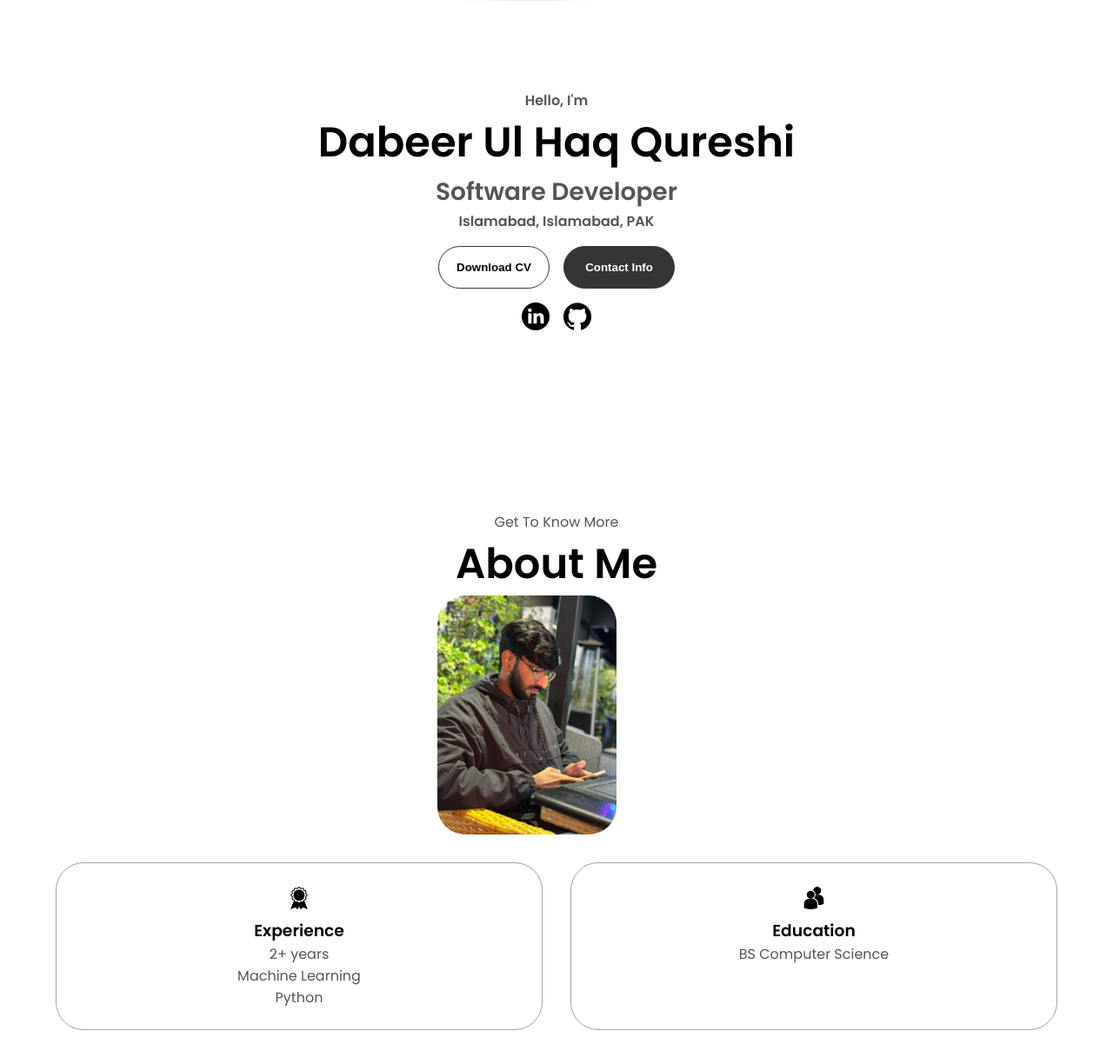
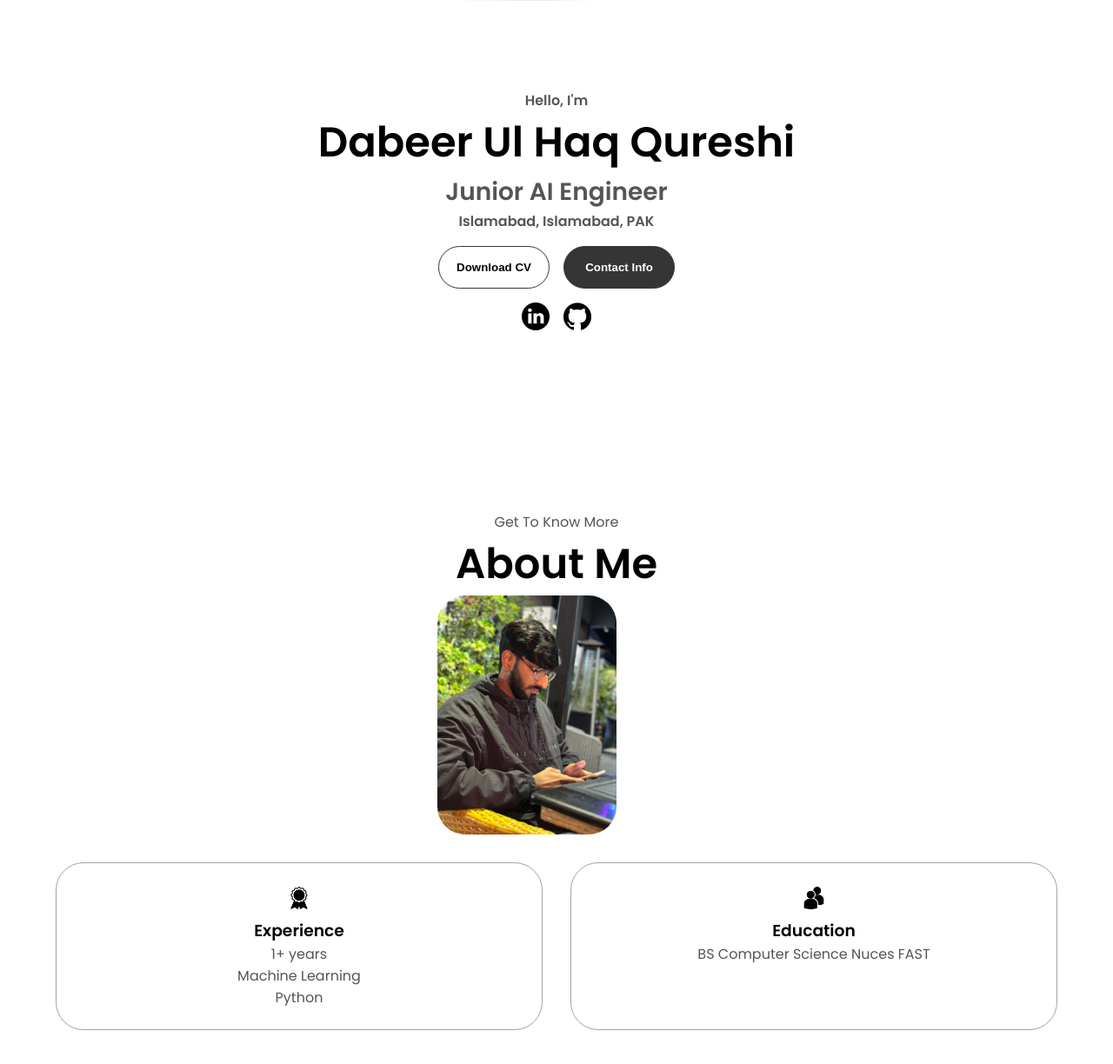
Before and after one commit to dabeerqureshi/Dabeer_Portfolio, a plain HTML site: page index.html in a window 1280 px wide. Shown: the part 420-1644 px from the top of the page at 87% size. Drawn offline with Linux system fonts and the light colour scheme.

Commit message:
Update index.html

```diff
--- a/index.html
+++ b/index.html
@@ -45,7 +45,7 @@
         <div class="section__text">
             <p class="section__text__p1">Hello, I'm</p>
             <h1 class="title">Dabeer Ul Haq Qureshi</h1>
-            <p class="section__text__p2">Software Developer</p>
+            <p class="section__text__p2">Junior AI Engineer</p>
             <p class="section__text__p3 ">Islamabad, Islamabad, PAK</p>
             <div class="btn-container">
                 <button class="btn btn-color-2" onclick="window.open('./assets/resume.pdf')">
@@ -73,12 +73,12 @@
                     <div class="details-container">
                         <img src="./assets/experience.png" alt="Experience icon" class="icon" />
                         <h3>Experience</h3>
-                        <p>2+ years <br />Machine Learning <br /> Python</p>
+                        <p>1+ years <br />Machine Learning <br /> Python</p>
                     </div>
                     <div class="details-container">
                         <img src="./assets/education.png" alt="Education icon" class="icon" />
                         <h3>Education</h3>
-                        <p>BS Computer Science<br /></p>
+                        <p>BS Computer Science Nuces FAST<br /></p>
                     </div>
                 </div>
                 <div class="text-container">
```
